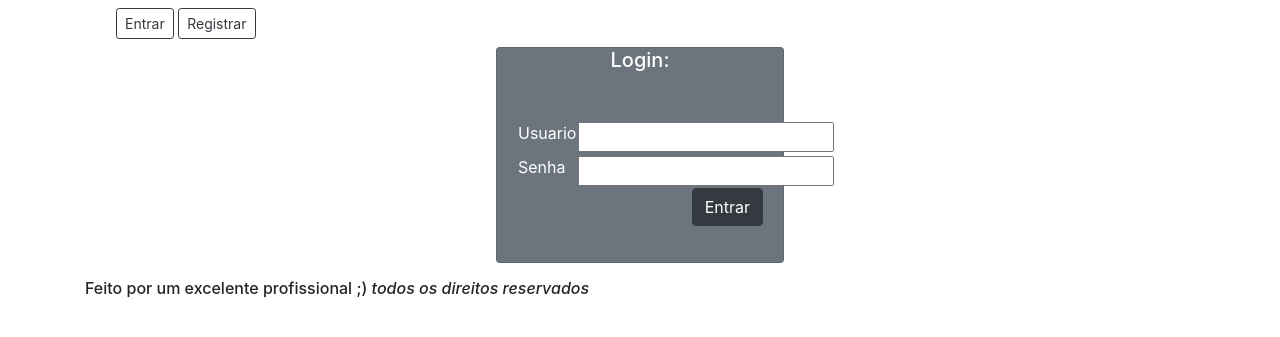
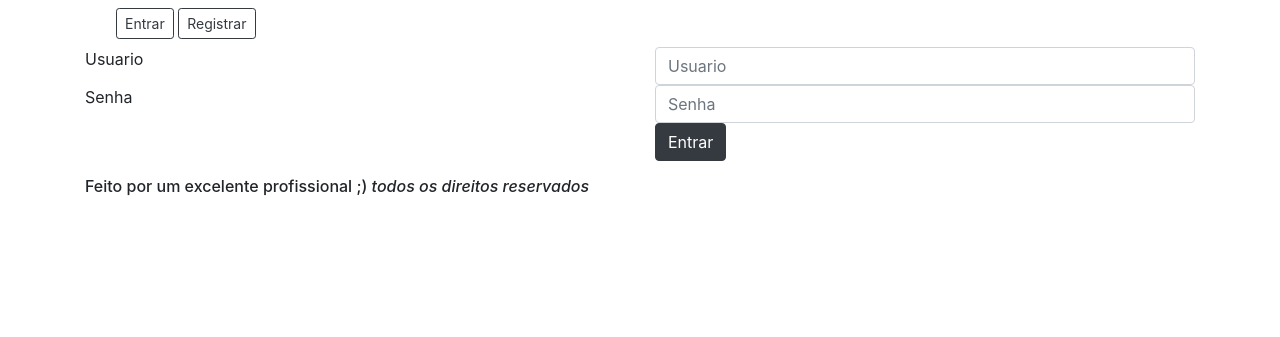
Before and after one commit to juniorjrml/SARSS, a Django app: page /login/ in a window 1280 px wide. Shown: the part 56-393 px from the top of the page. Run offline with Django 3.2, Linux system fonts and the light colour scheme; some libraries are stand-ins or nearby versions.

Commit message:
alternando o estilo da tela de login.html

```diff
--- a/core/templates/login.html
+++ b/core/templates/login.html
@@ -1,41 +1,39 @@
 {% extends "estrutura/estrutura_externa.html" %}
 {% block content %}
 
-<div align="center">
-    <div class="card text-white bg-secondary" style="width: 18rem;">
-        <h5 class="card-title">Login:</h5>
+<form action="submit" method="POST">{% csrf_token %}
 
-        <div class="card-body">
-            <p class="card-text">
-            <form action="submit" method="POST">{% csrf_token %}
-            <table>
-                <tr>
-                    <td>
-                        <label>Usuario</label>
-                    </td>
-                    <td>
-                        <input type="text" name="usuario">
-                    </td>
-                </tr>
-                <tr>
-                    <td>
-                        <label>Senha</label>
-                    </td>
-                    <td>
-                        <input type="password" name="senha">
-                    </td>
-                </tr>
-            </table>
-            <div class="d-grid gap-2 d-md-flex justify-content-md-end">
-                <button type="submit" class="btn btn-dark">Entrar</button>
-            </div>
-            </form>
-            {% for message in messages %}
-            <strong>*</strong> <i>{{ message }}</i>
-            {% endfor %}
-            </p>
-        </div>
+<div class="row g-3">
+    <div class="col">
+        <label class="form-label">Usuario</label>
+    </div>
+    <div class="col">
+        <input type="text" name="usuario" class="form-control" placeholder="Usuario">
     </div>
 </div>
 
+<div class="row g-3">
+    <div class="col">
+        <label class="form-label">Senha</label>
+    </div>
+    <div class="col">
+        <input type="password" name="senha" class="form-control" placeholder="Senha">
+    </div>
+</div>
+
+    <div class="row g-3">
+        <div class="col">
+
+        </div>
+        <div class="col">
+            <button type="submit" class="btn btn-dark">Entrar</button>
+        </div>
+    </div>
+</form>
+<div class="row g-3">
+    {% for message in messages %}
+    <strong>*</strong> <i>{{ message }}</i>
+    {% endfor %}
+</div>
+
 {% endblock %}
```
